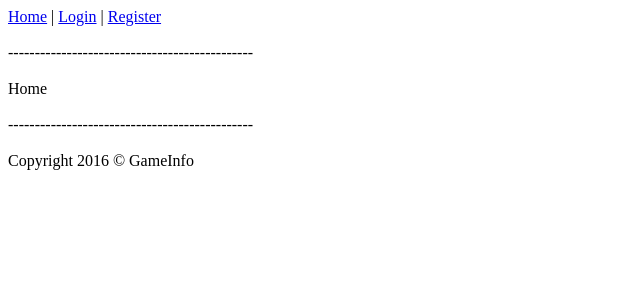
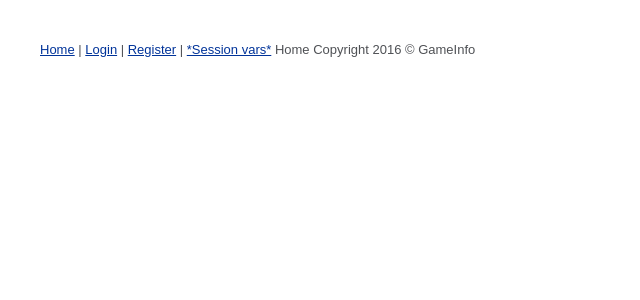
Before and after one commit to bogdancrb/Gameinfo_v2, a CodeIgniter app: page / in a window 1280 px wide. Shown: the top 300 px of the page, without its empty margins (0-640 px from the left). Run offline with CodeIgniter, Linux system fonts and the light colour scheme; data that the repository does not hold is empty.

Commit message:
Some minor modifications and added some functionality

```diff
--- a/application/views/page/footer.php
+++ b/application/views/page/footer.php
@@ -1,7 +1,3 @@
-
-        <br><br>
-        ----------------------------------------------
-        <br><br>
         <?php echo $site_copyright; ?>
 
     </body>
--- a/application/views/page/header.php
+++ b/application/views/page/header.php
@@ -1,11 +1,78 @@
 <!DOCTYPE html>
 <html>
     <head>
-        <title><?php echo $site_title .  $title_description; ?></title>
+        <title><?php echo $site_title .  $page_name; ?></title>
+
+        <script src="https://code.jquery.com/jquery-2.2.3.min.js"></script>
+
+        <style type="text/css">
+
+            ::selection{ background-color: #E13300; color: white; }
+            ::moz-selection{ background-color: #E13300; color: white; }
+            ::webkit-selection{ background-color: #E13300; color: white; }
+
+            body {
+                background-color: #fff;
+                margin: 40px;
+                font: 13px/20px normal Helvetica, Arial, sans-serif;
+                color: #4F5155;
+            }
+
+            a {
+                color: #003399;
+                background-color: transparent;
+                font-weight: normal;
+            }
+
+            h1 {
+                color: #444;
+                background-color: transparent;
+                border-bottom: 1px solid #D0D0D0;
+                font-size: 19px;
+                font-weight: normal;
+                margin: 0 0 14px 0;
+                padding: 14px 15px 10px 15px;
+            }
+
+            code {
+                font-family: Consolas, Monaco, Courier New, Courier, monospace;
+                font-size: 12px;
+                background-color: #f9f9f9;
+                border: 1px solid #D0D0D0;
+                color: #002166;
+                display: block;
+                margin: 14px 0 14px 0;
+                padding: 12px 10px 12px 10px;
+            }
+
+            #body{
+                margin: 0 15px 0 15px;
+            }
+
+            p.footer{
+                text-align: right;
+                font-size: 11px;
+                border-top: 1px solid #D0D0D0;
+                line-height: 32px;
+                padding: 0 10px 0 10px;
+                margin: 20px 0 0 0;
+            }
+
+            #container{
+                margin: 10px;
+                border: 1px solid #D0D0D0;
+                -webkit-box-shadow: 0 0 8px #D0D0D0;
+            }
+        </style>
     </head>
 
     <body>
-        <a href="home">Home</a> | <a href="login">Login</a> | <a href="register">Register</a> <!-- TODO Create lang for menu -->
-        <br><br>
-        ----------------------------------------------
-        <br><br>
+        <a href="home">Home</a> |
+        <?php if ($this->session->userdata('isLogged') === false) { ?>
+            <a href="login">Login</a> |
+            <a href="register">Register</a> |
+        <?php } else { ?>
+            <a href="logout">Logout</a> |
+        <?php } ?>
+        <a href="sess_controller">*Session vars*</a>
+        <!-- TODO Create lang for menu and make this more dynamic -->
```
